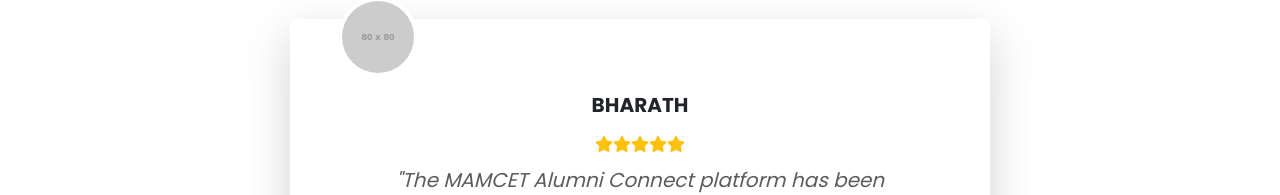
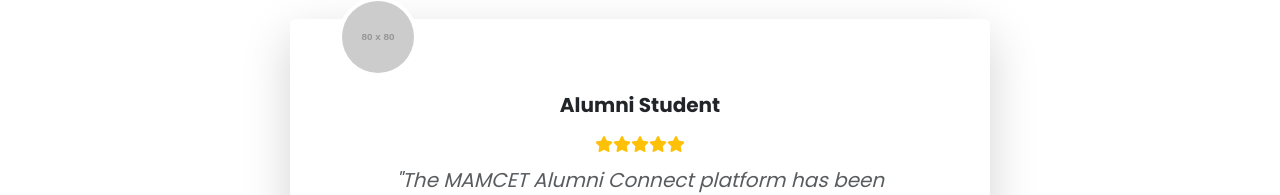
Before and after one commit to bharath9360/MAMCET-ALUMNI, a website: page public/index.html in a window 1280 px wide. Shown: the part 2569-2764 px from the top of the page. Drawn offline with nearby package versions, Linux system fonts and the light colour scheme; placeholder pictures from the web are drawn by us.

Commit message:
Update index.html

```diff
--- a/public/index.html
+++ b/public/index.html
@@ -181,7 +181,7 @@
                 <h2 class="display-5 fw-bold text-dark mb-5">Success Stories</h2>
                 <div class="success-story-card card card-body mx-auto p-5 shadow-lg border-0">
                     <img src="https://placehold.co/80x80/cccccc/333333?text=B" alt="Bharath" class="story-avatar">
-                    <h3 class="h5 fw-bold mt-3">BHARATH</h3>
+                    <h3 class="h5 fw-bold mt-3">Alumni Student</h3>
                     <div class="text-warning my-2">
                         <i class="fas fa-star"></i><i class="fas fa-star"></i><i class="fas fa-star"></i><i class="fas fa-star"></i><i class="fas fa-star"></i>
                     </div>
```
